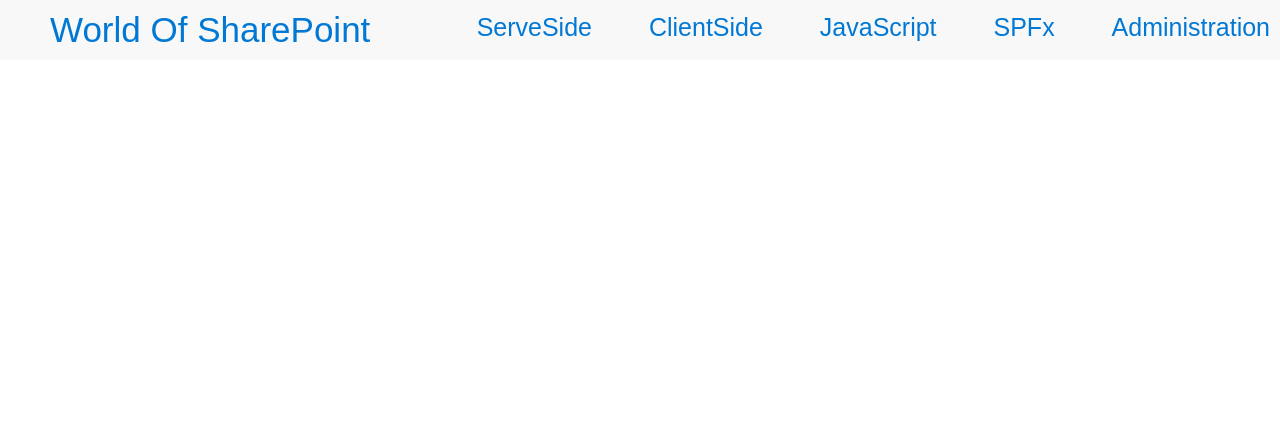
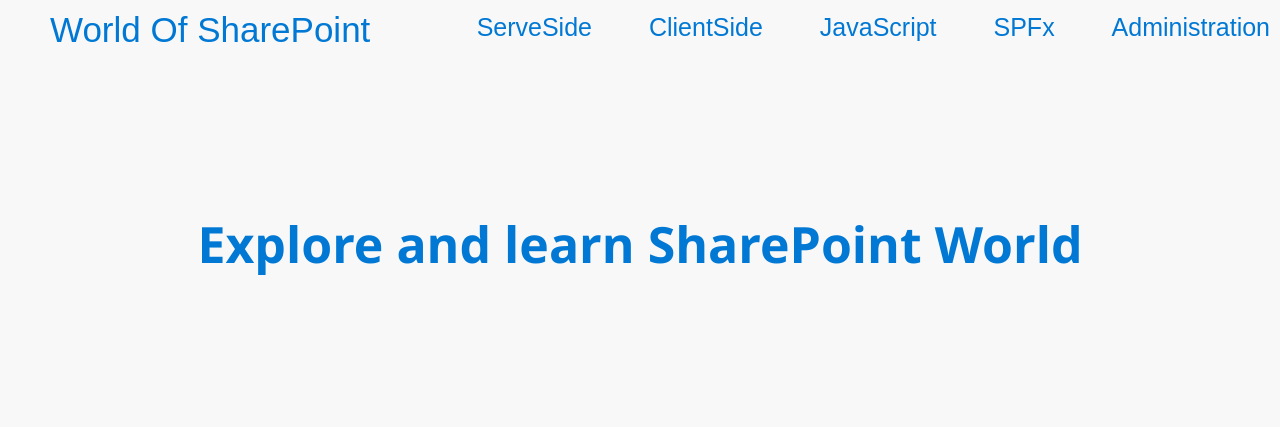
Before and after one commit to SajMoooner/WorldOfSharePoint_Web, a Django app: page / in a window 1280 px wide. Shown: the top 427 px of the page. Run offline with Django 4.2, Linux system fonts and the light colour scheme.

Commit message:
csom,html,js

```diff
--- a/HomePage/static/HomePage/style.css
+++ b/HomePage/static/HomePage/style.css
@@ -1,3 +1,4 @@
+
 * {
   box-sizing: border-box;
 }
@@ -95,3 +96,12 @@
     overflow-y: auto;
   }
 }
+.nadpis{
+  color:#0078d4 ;
+  margin: auto;
+  padding: 150px ;
+  text-align: center;
+  font-size: 50px;
+  background-color: #f8f8f8;
+  font-family: "Segoe UI";
+}
--- a/HomePage/templates/HomePage/HomePage.html
+++ b/HomePage/templates/HomePage/HomePage.html
@@ -35,5 +35,11 @@
   </div>
 </div>
 
+<div>
+    <h1 class="nadpis">Explore and learn SharePoint World</h1>
+</div>
+
+
+
 </body>
 </html>
```
Also changed, not shown: HomePage/static/HomePage/script.js (line endings or trailing spaces).
